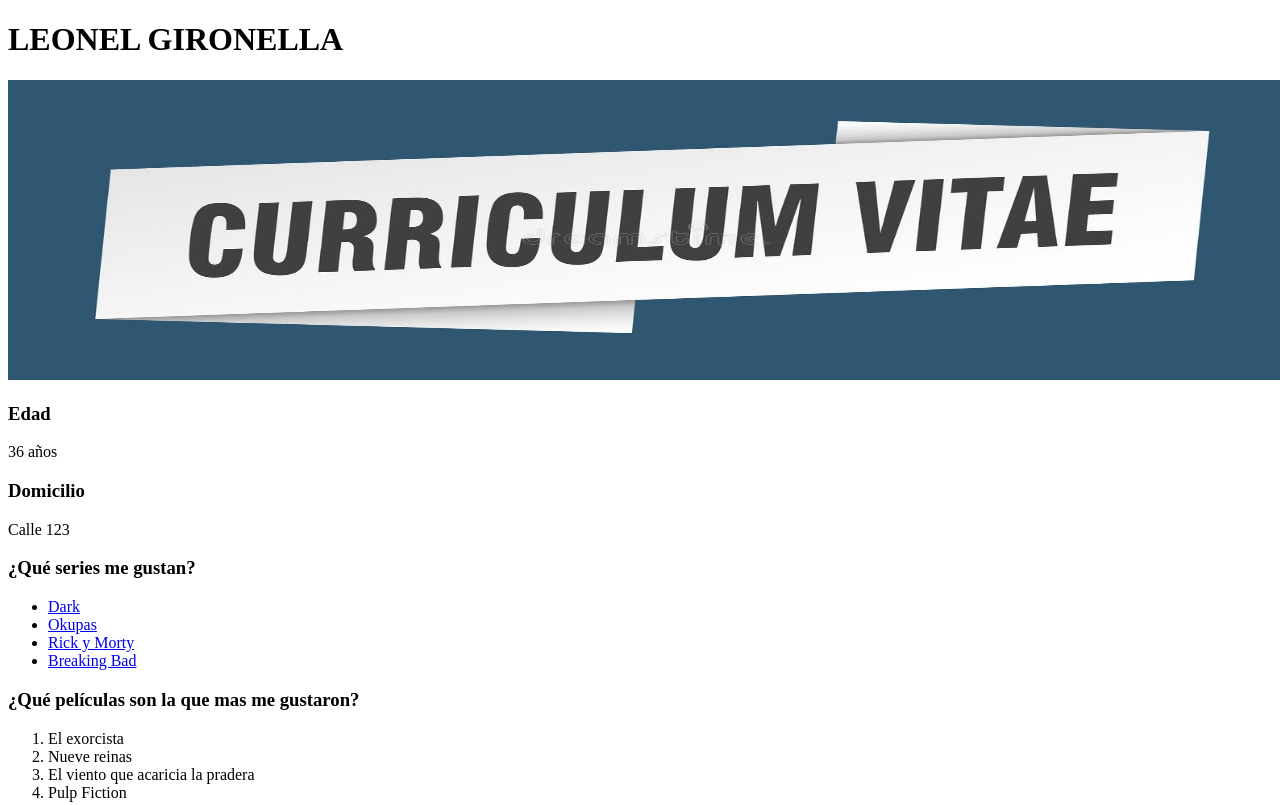
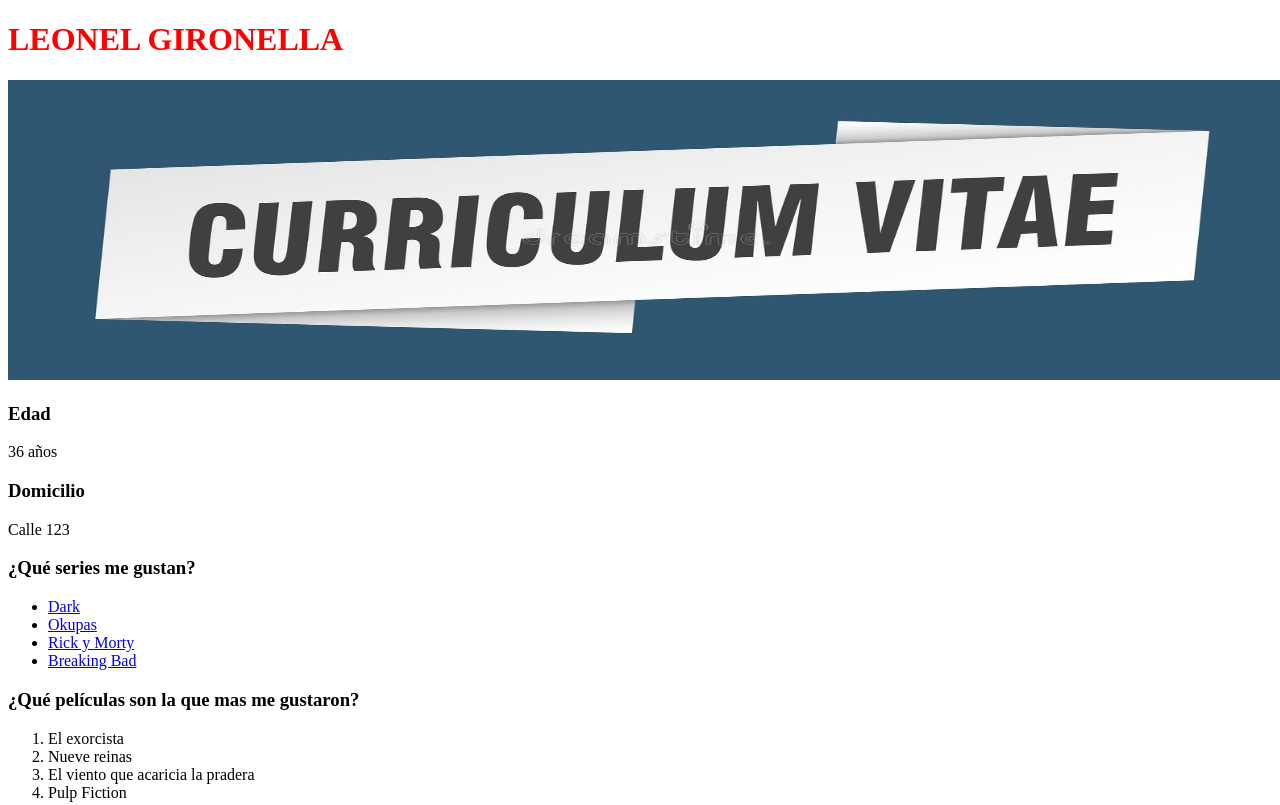
Before and after one commit to leo-gir/DiplomaturaFullStack, a plain HTML site: page M1-U3/main.HTML in a window 1280 px wide. Shown: the top 805 px of the page. Drawn offline with Linux system fonts and the light colour scheme.

Commit message:
agregado css

```diff
--- /dev/null
+++ b/M1-U3/estilos.css
@@ -0,0 +1,3 @@
+h1{
+    color: red;
+}
--- a/M1-U3/main.HTML
+++ b/M1-U3/main.HTML
@@ -5,6 +5,7 @@
     <meta http-equiv="X-UA-Compatible" content="IE=edge">
     <meta name="viewport" content="width=device-width, initial-scale=1.0">
     <title>CV de Leonel Gironella</title>
+    <link rel="stylesheet" href="estilos.css">
 </head>
 <body>
     <h1>LEONEL GIRONELLA</h1>
```
